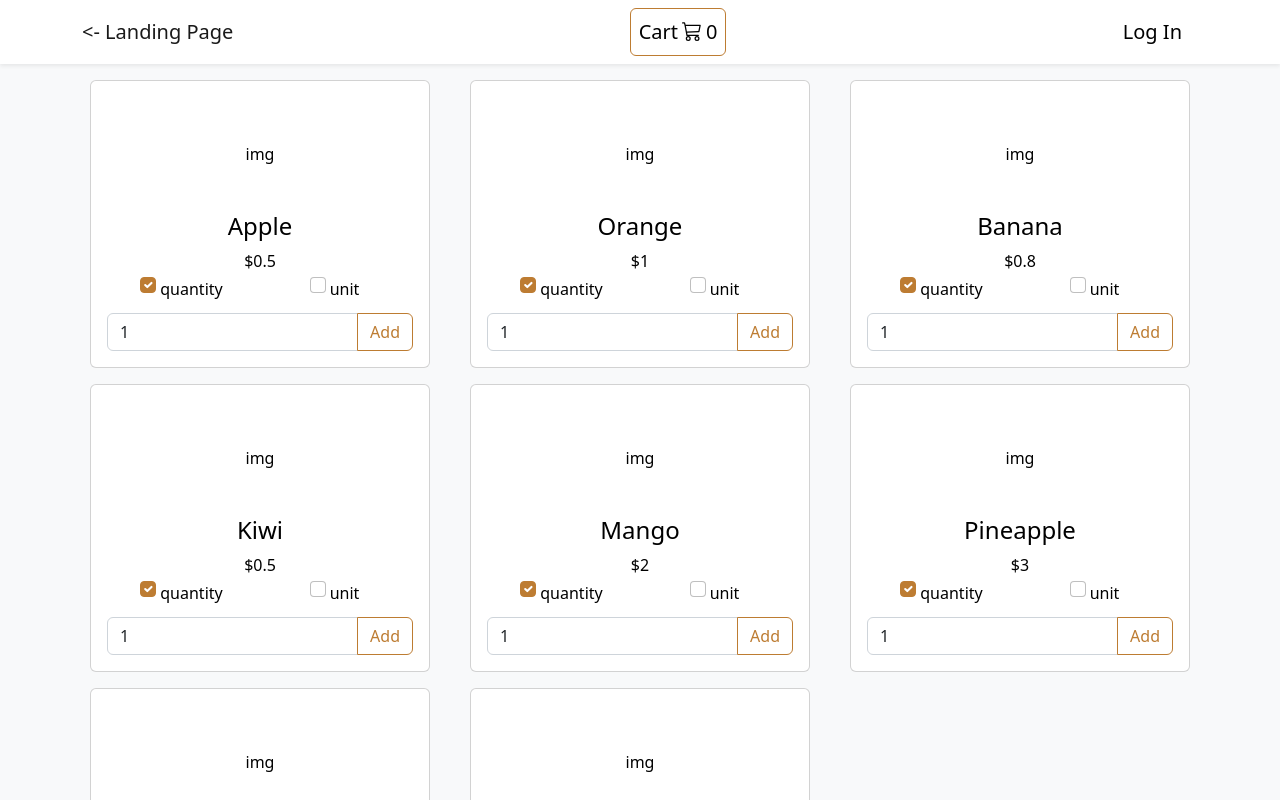
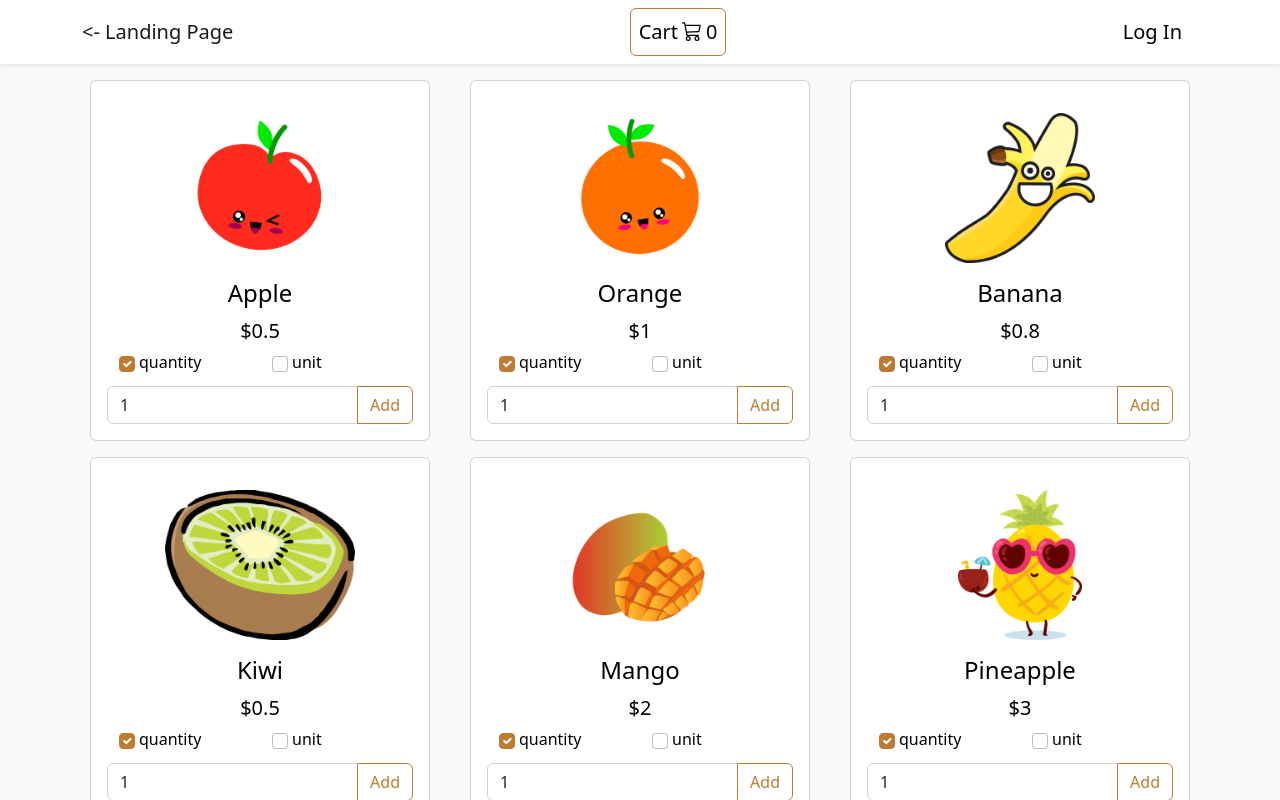
Before and after one commit to philica94/GreenGrocery, a React (Create React App) app: page /green-grocery in a window 1280 px wide. Shown: the top 800 px of the page. Built offline with nearby package versions, Linux system fonts and the light colour scheme.

Commit message:
feat: change cart component
- add images to (data and cart component)
- improve styling

```diff
--- a/src/components/UI/Card.js
+++ b/src/components/UI/Card.js
@@ -1,6 +1,6 @@
-const Card = ({ children, ...attributes }) => {
+const Card = ({ children, additionalClasses, ...attributes }) => {
   return (
-    <div className='card m-2' {...attributes}>
+    <div className={`card m-2 ${additionalClasses}`} {...attributes}>
       <div className='card-body'>{children}</div>
     </div>
   );
--- a/src/components/green-grocery/checkout/CartListHeader.js
+++ /dev/null
@@ -1,15 +0,0 @@
-const CartListHeader = () => {
-  return (
-    <div className='container text-center'>
-      <div className='row'>
-        <div className='col'>Name</div>
-        <div className='col'>Price</div>
-        <div className='col'>Amount</div>
-        <div className='col'>Estimated Price</div>
-        <div className='col'></div>
-      </div>
-    </div>
-  );
-};
-
-export default CartListHeader;
--- a/src/components/green-grocery/checkout/CartListProductDetails.js
+++ /dev/null
@@ -1,28 +0,0 @@
-import { cartActions } from '../../../store';
-
-import { Trash3 } from 'react-bootstrap-icons';
-import { useDispatch } from 'react-redux';
-
-const CartListProductDetails = ({ id, name, price, amount }) => {
-  const dispatch = useDispatch();
-
-  const removeEntireProductHandler = () => {
-    dispatch(cartActions.removeCartItem({ id }));
-  };
-
-  return (
-    <div className='container text-center'>
-      <div className='row fs-5 mb-2'>
-        <div className='col'>{name}</div>
-        <div className='col'>{price}</div>
-        <div className='col'>{amount}</div>
-        <div className='col'>${(amount * price).toFixed(2)}</div>
-        <div className='col' onClick={removeEntireProductHandler}>
-          <Trash3 />
-        </div>
-      </div>
-    </div>
-  );
-};
-
-export default CartListProductDetails;
--- a/src/components/green-grocery/checkout/CartListSummary.js
+++ b/src/components/green-grocery/checkout/CartListSummary.js
@@ -1,24 +1,29 @@
 import { useSelector } from 'react-redux';
 
-import Card from '../../UI/Card';
-import CartListSummaryFooter from './CartListSummaryFooter';
-import CartListProductDetails from './CartListProductDetails';
-import CartListHeader from './CartListHeader';
+import { selectTotalCartItemsPrice } from '../../../store';
+import CartItem from '../homepage/cart/CartItem';
+import Button from '../../UI/Button';
 
 const CartListSummary = () => {
   const cart = useSelector((state) => state.cart);
-  const cartList = cart.items.map(({ id, name, price, amount }) => (
-    <CartListProductDetails key={id} id={id} name={name} price={price} amount={amount} />
+  const totalItemsPrice = useSelector(selectTotalCartItemsPrice).toFixed(2);
+
+  const cartList = cart.items.map(({ id, name, price, amount, image }) => (
+    <CartItem key={id} id={id} name={name} price={price} amount={amount} image={image} />
   ));
 
   return (
-    <Card>
-      <CartListHeader />
-      <hr />
-      {cartList}
-      <hr />
-      <CartListSummaryFooter />
-    </Card>
+    <div className='row justify-content-md-center'>
+      <div className='col-6 bg-body'>
+        {cartList}
+        <div className='row align-items-center p-3 border'>
+          <div className='col text-end'>
+            <span className='fs-4 pe-3'>Total price: ${totalItemsPrice}</span>
+            <Button type='submit'>Order</Button>
+          </div>
+        </div>
+      </div>
+    </div>
   );
 };
 export default CartListSummary;
--- a/src/components/green-grocery/checkout/CartListSummaryFooter.js
+++ /dev/null
@@ -1,21 +0,0 @@
-import { useSelector } from 'react-redux';
-import Button from '../../UI/Button';
-
-import { selectTotalCartItemsPrice } from '../../../store';
-
-const CartListSummaryFooter = () => {
-  const totalItemsPrice = useSelector(selectTotalCartItemsPrice).toFixed(2);
-
-  return (
-    <div className='container'>
-      <div className='row'>
-        <h5 className='col-10 text-end'>Total Price: ${totalItemsPrice}</h5>
-        <div className='col'>
-          <Button type='submit'>Order</Button>
-        </div>
-      </div>
-    </div>
-  );
-};
-
-export default CartListSummaryFooter;
--- /dev/null
+++ b/src/components/green-grocery/homepage/cart/CartItem.js
@@ -0,0 +1,47 @@
+import { useDispatch } from 'react-redux';
+import { cartActions } from '../../../../store/index';
+import { Trash3 } from 'react-bootstrap-icons';
+
+import Button from '../../../UI/Button';
+
+const CartItem = ({ id, name, amount, price, image }) => {
+  const dispatch = useDispatch();
+  const item = { id };
+
+  const addOneQuantityProductHandler = () => {
+    dispatch(cartActions.increaseCartItemAmount(item));
+  };
+  const removeOneQuantityProductHandler = () => {
+    dispatch(cartActions.reduceCartItemAmount(item));
+  };
+  const removeEntireProductHandler = () => {
+    dispatch(cartActions.removeCartItem(item));
+  };
+
+  return (
+    <div className='text-center'>
+      <div className='row justify-content-md-center align-items-center border'>
+        <div className='col-3'>
+          <img src={image} height='80px' />
+        </div>
+        <div className='col-7 text-start'>
+          <h6 className='my-3'>{name}</h6>
+          <div className='input-group mb-4'>
+            <Button onClick={removeOneQuantityProductHandler}>-</Button>
+            <span className='input-group-text bg-white'>{amount}</span>
+            <Button onClick={addOneQuantityProductHandler}>+</Button>
+          </div>
+        </div>
+        <div className='col-1 text-end'>
+          <h5 className='mt-3 me-3'>${(amount * price).toFixed(2)}</h5>
+          <span className='me-3'>${price.toFixed(2)}</span>
+        </div>
+        <div className='col-1 text-center' onClick={removeEntireProductHandler}>
+          <Trash3 />
+        </div>
+      </div>
+    </div>
+  );
+};
+
+export default CartItem;
--- a/src/components/green-grocery/homepage/products/Product.js
+++ b/src/components/green-grocery/homepage/products/Product.js
@@ -5,12 +5,12 @@ import ProductForm from './ProductForm';
 
 import ProductInfo from './ProductInfo';
 
-const Product = (props) => {
+const Product = ({ id, name, price, image }) => {
   return (
     <div className='col-xxl-3 col-xl-4 col-md-6 col-12'>
       <Card>
-        <ProductInfo name={props.name} price={props.price} />
-        <ProductForm id={props.id} name={props.name} price={props.price} />
+        <ProductInfo name={name} price={price} image={image} />
+        <ProductForm id={id} name={name} price={price} image={image} />
       </Card>
     </div>
   );
--- a/src/components/green-grocery/homepage/products/ProductForm.js
+++ b/src/components/green-grocery/homepage/products/ProductForm.js
@@ -3,7 +3,7 @@ import { useRef, useState } from 'react';
 import Button from '../../../UI/Button';
 import { cartActions } from '../../../../store/index';
 
-const ProductForm = ({ id, name, price }) => {
+const ProductForm = ({ id, name, price, image }) => {
   const dispatch = useDispatch();
   const [checkedQuantity, setCheckedQuantity] = useState(true);
 
@@ -20,7 +20,7 @@ const ProductForm = ({ id, name, price }) => {
     event.preventDefault();
 
     const enteredAmountNumber = Number(amountInputItemRef.current.value);
-    const item = { id, name, price, amount: enteredAmountNumber };
+    const item = { id, name, price, image, amount: enteredAmountNumber };
 
     dispatch(cartActions.setItemQuantity({ item, changeAmount: enteredAmountNumber }));
   };
@@ -29,8 +29,8 @@ const ProductForm = ({ id, name, price }) => {
     <div>
       <form onSubmit={submitHandler}>
         <div className='container'>
-          <div className='row'>
-            <div className='col'>
+          <div className='row mb-2'>
+            <div className='col d-flex align-items-center'>
               <input
                 id={`quantity_${id}`}
                 type='checkbox'
@@ -38,11 +38,11 @@ const ProductForm = ({ id, name, price }) => {
                 onChange={checkedQuantityHandler}
                 className='form-check-input'
               />
-              <label htmlFor={`quantity_${id}`} className='form-label p-1'>
+              <label htmlFor={`quantity_${id}`} className='form-label p-1 mb-0'>
                 quantity
               </label>
             </div>
-            <div className='col'>
+            <div className='col d-flex align-items-center'>
               <input
                 id={`unit_${id}`}
                 type='checkbox'
@@ -50,7 +50,7 @@ const ProductForm = ({ id, name, price }) => {
                 onChange={checkedUnitHandler}
                 className='form-check-input'
               />
-              <label htmlFor={`unit_${id}`} className='form-label p-1'>
+              <label htmlFor={`unit_${id}`} className='form-label p-1 mb-0'>
                 unit
               </label>
             </div>
--- a/src/components/green-grocery/homepage/products/ProductInfo.js
+++ b/src/components/green-grocery/homepage/products/ProductInfo.js
@@ -1,9 +1,11 @@
-const ProductInfo = ({ name, price }) => {
+const ProductInfo = ({ name, price, image }) => {
   return (
     <div>
-      <h6 className='m-5'>img</h6>
+      <h6 className='m-3'>
+        <img src={image} height='150px' />
+      </h6>
       <h4 className='card-title'>{name}</h4>
-      <p className='card-text'>${price}</p>
+      <span className='card-text fs-5'>${price}</span>
     </div>
   );
 };
--- a/src/data/productsData.js
+++ b/src/data/productsData.js
@@ -3,41 +3,49 @@ export const FRUIT_PRODUCTS = [
     id: 'f1',
     name: 'Apple',
     price: 0.5,
+    image: '/images/apple.png',
   },
   {
     id: 'f2',
     name: 'Orange',
     price: 1,
+    image: '/images/orange.png',
   },
   {
     id: 'f3',
     name: 'Banana',
     price: 0.8,
+    image: '/images/banana.png',
   },
   {
     id: 'f4',
     name: 'Kiwi',
     price: 0.5,
+    image: '/images/kiwi.png',
   },
   {
     id: 'f5',
     name: 'Mango',
     price: 2,
+    image: '/images/mango.png',
   },
   {
     id: 'f6',
     name: 'Pineapple',
     price: 3,
+    image: '/images/pineapple_funny.png',
   },
   {
     id: 'f7',
     name: 'Watermelon',
     price: 2.5,
+    image: '/images/watermelon.png',
   },
   {
     id: 'f8',
     name: 'Raspberry 250g',
     price: 4,
+    image: '/images/raspberry_funny.png',
   },
 ];
 
```
